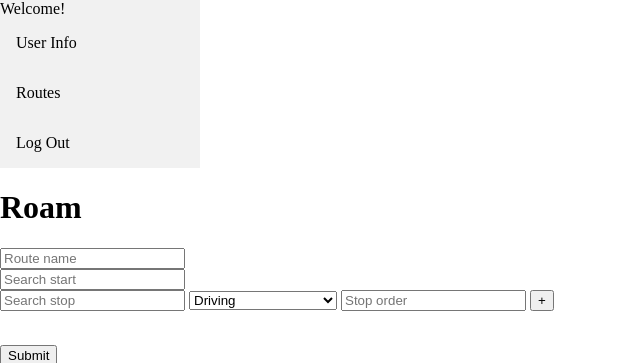
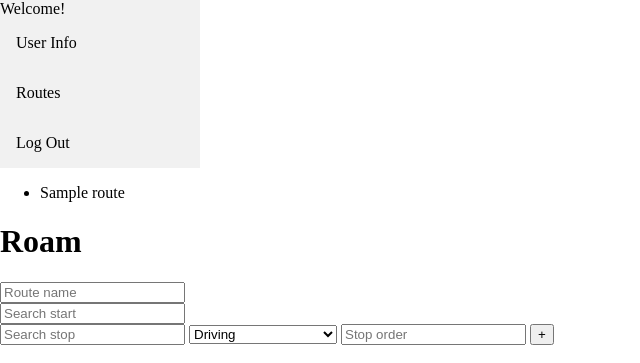
Before and after one commit to aileentran/roam, a Flask app: page /map in a window 1280 px wide. Shown: the top 363 px of the page, without its empty margins (0-640 px from the left). Run offline with Flask 2, Linux system fonts and the light colour scheme; the visitor is signed in with stand-in values (Sample User, id 1); tables that the repository leaves empty hold one stand-in row (values such as "Sample post"); some libraries are stand-ins or nearby versions.

Commit message:
Unpacked API info from server.py, changed cursor and styling w/link, and WIP making and populating form info

```diff
--- a/server.py
+++ b/server.py
@@ -8,7 +8,7 @@ from model import db, connect_to_db, User, Route, Segment, Mode
 
 import googlemaps
 
-from datetime import datetime
+from datetime import datetime, timedelta
 
 gmaps = googlemaps.Client(key='AIzaSyB8cOt4MhRxcvoSKJC7M0XaXCvYFPyhCMQ')
 
@@ -110,7 +110,17 @@ def login():
 def map_page():
 	"""After user has logged in, show map page map: start, stop(s), mode(s), map, and sidebar with access to logout, user info and routes"""
 
-	return render_template('map.html', route=None, seg_info=None)
+	user_obj = User.query\
+               .options(db.joinedload('routes')
+               	          .joinedload('segments')
+               	          .joinedload('mode'))\
+               .get(session['user_id'])
+
+	# LIST OF ROUTES!!
+	# a user can have many routes
+	route_list = user_obj.routes
+
+	return render_template('map.html', user=user_obj, routes=route_list, route=None, seg_info=None)
 
 @app.route('/save_route', methods=["POST"])
 def save_route():
@@ -264,14 +274,26 @@ def route_info(route_id):
 
 		# return example:
 		# {'destination_addresses': ['1825 4th St, San Francisco, CA 94158, USA'], 'origin_addresses': ['1600 Amphitheatre Pkwy, Mountain View, CA 94043, USA'], 'rows': [{'elements': [{'distance': {'text': '54.8 km', 'value': 54814}, 'duration': {'text': '38 mins', 'value': 2307}, 'status': 'OK'}]}], 'status': 'OK'}
+		# NOTE: duration value = time expressed in seconds
 
 		# accessing distance, duration, and fare
 		# details = route_info['rows'][0]['elements'][0]
 
 		# getting idx to match order num of segment
+		start = route_info['origin_addresses']
+		stop = route_info['destination_addresses']
+		distance_km = route_info['rows'][0]['elements'][0]['distance']['text']
+		duration = route_info['rows'][0]['elements'][0]['duration']['text']
+		seconds = route_info['rows'][0]['elements'][0]['duration']['value']
 
-		seg_info[f'Segment {idx + 1}']=route_info
 
+		seg_info[f'Segment {idx + 1}']={
+			'start': start,
+			'stop': stop,
+			'distance': distance_km,
+			'duration': duration,
+			'seconds': seconds
+		}
 
 	return jsonify(seg_info)
 
--- a/static/css/map.css
+++ b/static/css/map.css
@@ -48,3 +48,11 @@
     float: none;
   }
 }
+
+a.route {
+  cursor: pointer;
+}
+
+a.route:hover {
+  text-decoration: underline;
+}
--- a/static/js/map_form.js
+++ b/static/js/map_form.js
@@ -83,16 +83,29 @@ function dynamicForm() {
 
 	// handle making multiple stop thingies after picking which route to look at!
 
-	$.get(`/map/${routeId}`, (resp) =>{
-		console.log('hi')
-		// what to add as many stop list ele's as there are stops
-		// insert data INTO the stops with `${stuff}`
 
-		// for (const segment of Object.keys(seg_info))
-	});
 };
 
 // calls dynamicForm function!!
 $(document).ready(function() {
 	dynamicForm();
+
+//
+	$('a.route').on('click', (evt) => {
+		const routeId = $(evt.target).data('routeId');
+		console.log(routeId);
+
+		$.get(`/map/${routeId}`, (resp) =>{
+			console.log('hi');
+
+			console.log(resp);
+
+			// what to add as many stop list ele's as there are stops
+			// insert data INTO the stops with `${stuff}`
+
+			// for (const segment of Object.keys(seg_info)){
+
+			// };
+		});
+	});
 });
--- a/templates/map.html
+++ b/templates/map.html
@@ -15,4 +15,14 @@
   <a href="/log-out">Log Out</a>
 </div>
 
+<ul>
+	{% for route in routes %}
+		<li>
+			<a class="route" data-route-id="{{ route.route_id }}">
+				{{ route.name }}
+			</a>
+		</li>
+	{% endfor %}
+</ul>
+
 {% endblock %}
```
